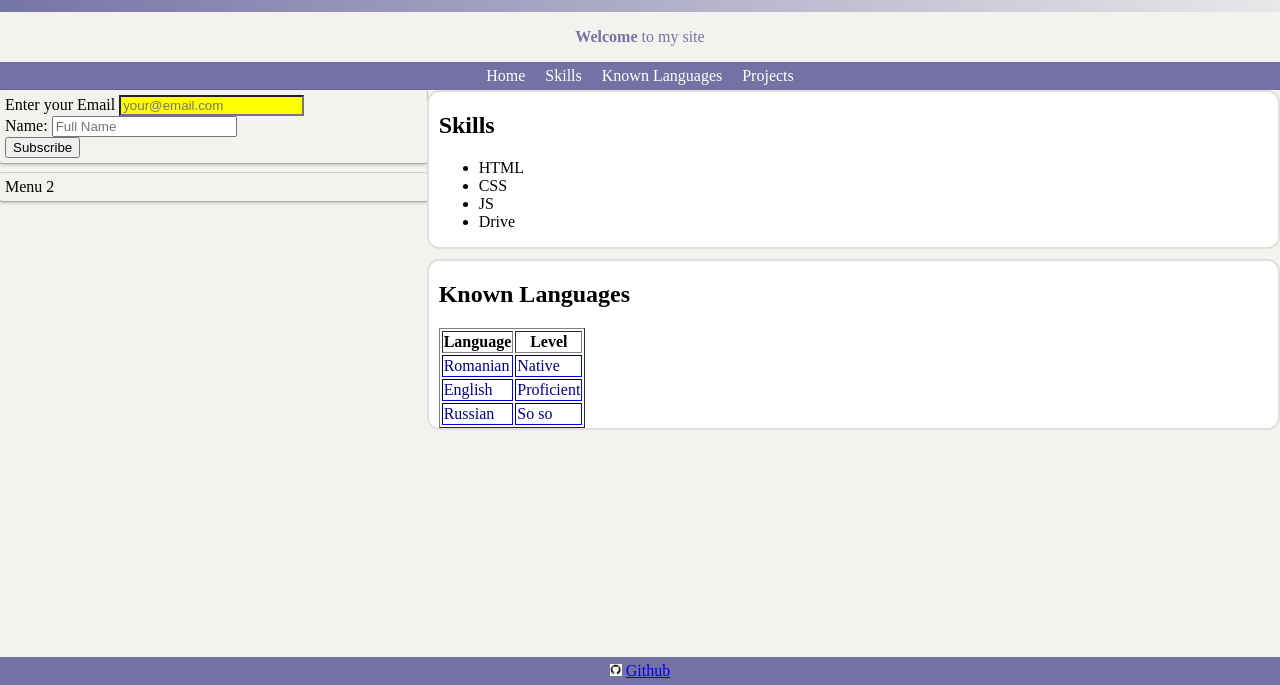
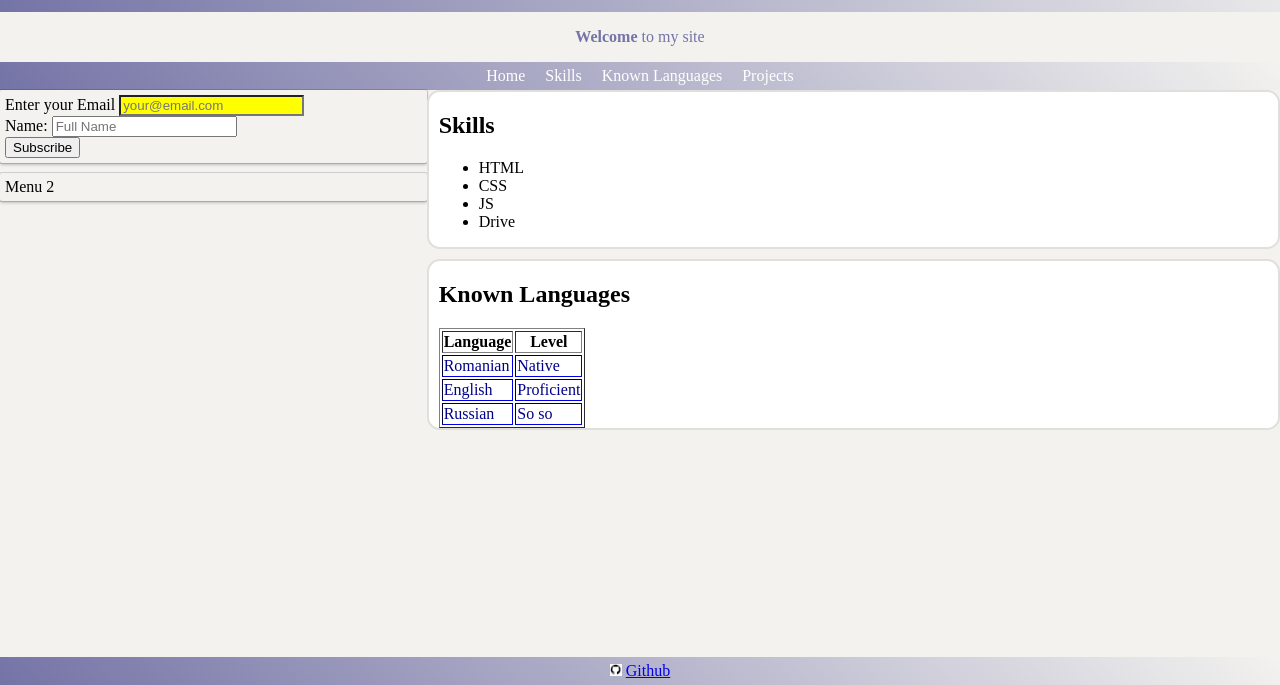
Before and after one commit to Ipadios12/Ipadios12.github.io, a plain HTML site: page index.html in a window 1280 px wide. Shown: the part 115-800 px from the top of the page. Drawn offline with Linux system fonts and the light colour scheme; a script that the page names is missing.

Commit message:
remove coments

```diff
--- a/style.css
+++ b/style.css
@@ -56,7 +56,7 @@ td {
   margin: 0;
   padding: 0;
   text-align: center;
-  background-color: #201f7699;
+  background: linear-gradient(45deg, #201f7699, transparent);
   color: #fff;
 }
 
@@ -122,6 +122,6 @@ div {
   margin: 0;
   padding:5px;
   text-align: center;
-  background-color: #201f7699;
+  background: linear-gradient(45deg, #201f7699, transparent);
   color: #fff;
 }
```
Also changed, not shown: index.html (+1 -1 lines).
